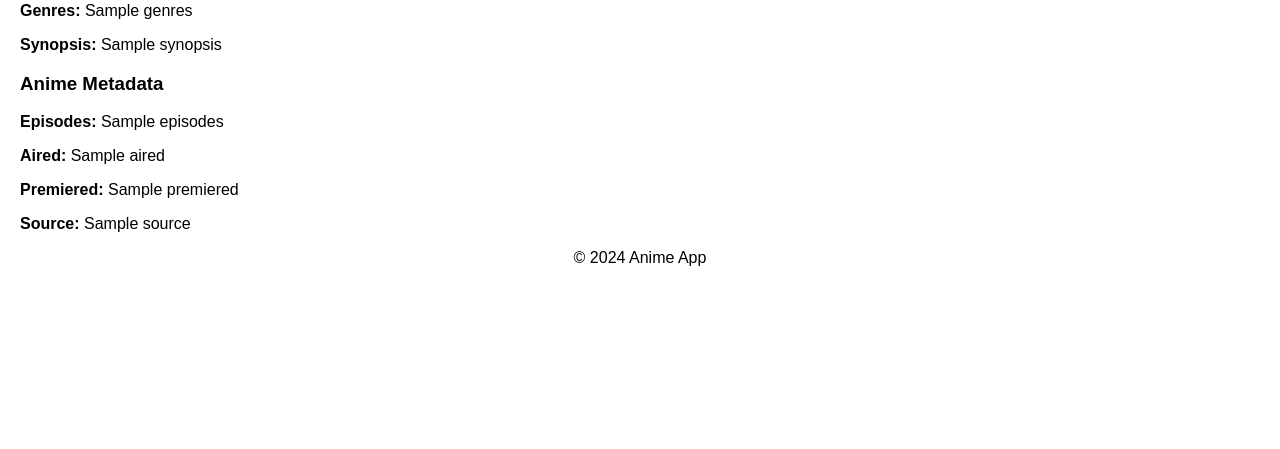
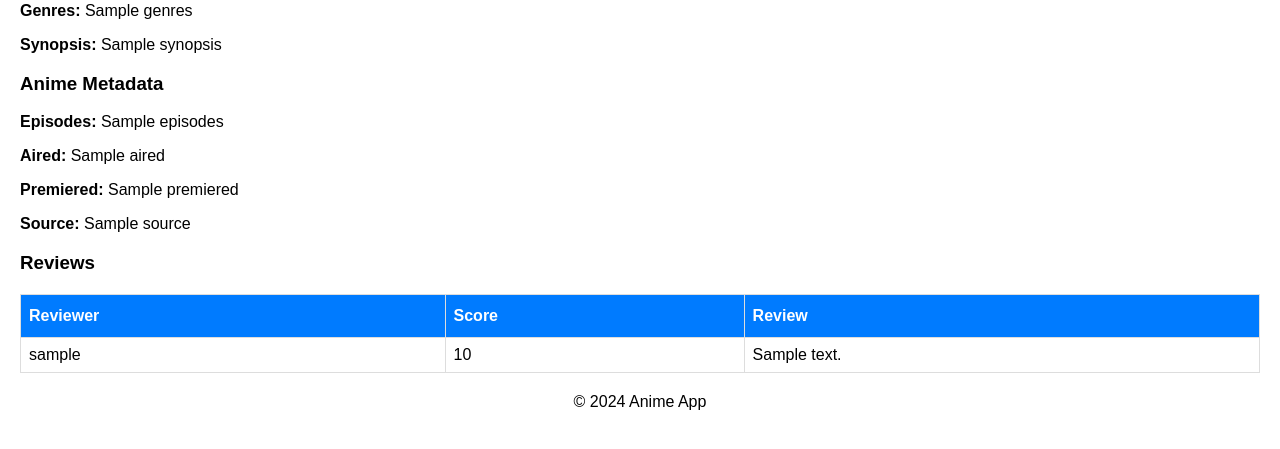
Before and after one commit to Mfaytinn/AnimeReview-BLG317, a Flask app: template app/templates/anime_page.html in a window 1280 px wide. Shown: the part 252-701 px from the top of the page. Run offline with Flask 3, Linux system fonts and the light colour scheme; the template is opened without the code that fills it: most values are stand-ins (such as "Sample title", 1, 10 or a date in 2020).

Commit message:
Added READ operation for Anime_Scores

```diff
--- a/app/templates/anime_page.html
+++ b/app/templates/anime_page.html
@@ -19,4 +19,30 @@
     <p><strong>Premiered:</strong> {{ anime_metadata['premiered'] }}</p>
     <p><strong>Source:</strong> {{ anime_metadata['source'] }}</p>
 
+    <h3>Reviews</h3>
+
+    {% if reviews %}
+        <table>
+            <thead>
+                <tr>
+                    <th>Reviewer</th>
+                    <th>Score</th>
+                    <th>Review</th>
+                </tr>
+            </thead>
+            <tbody>
+                {% for review in reviews %}
+                    <tr>
+                        <td>{{ review['username'] }}</td>
+                        <td>{{ review['score'] }}</td>
+                        <td>{{ review['comment'] }}</td>
+                    </tr>
+                {% endfor %}
+            </tbody>
+        </table>
+    {% else %}
+        <p>No reviews found.</p>
+    {% endif %}
+
+
 {% endblock %}
```
